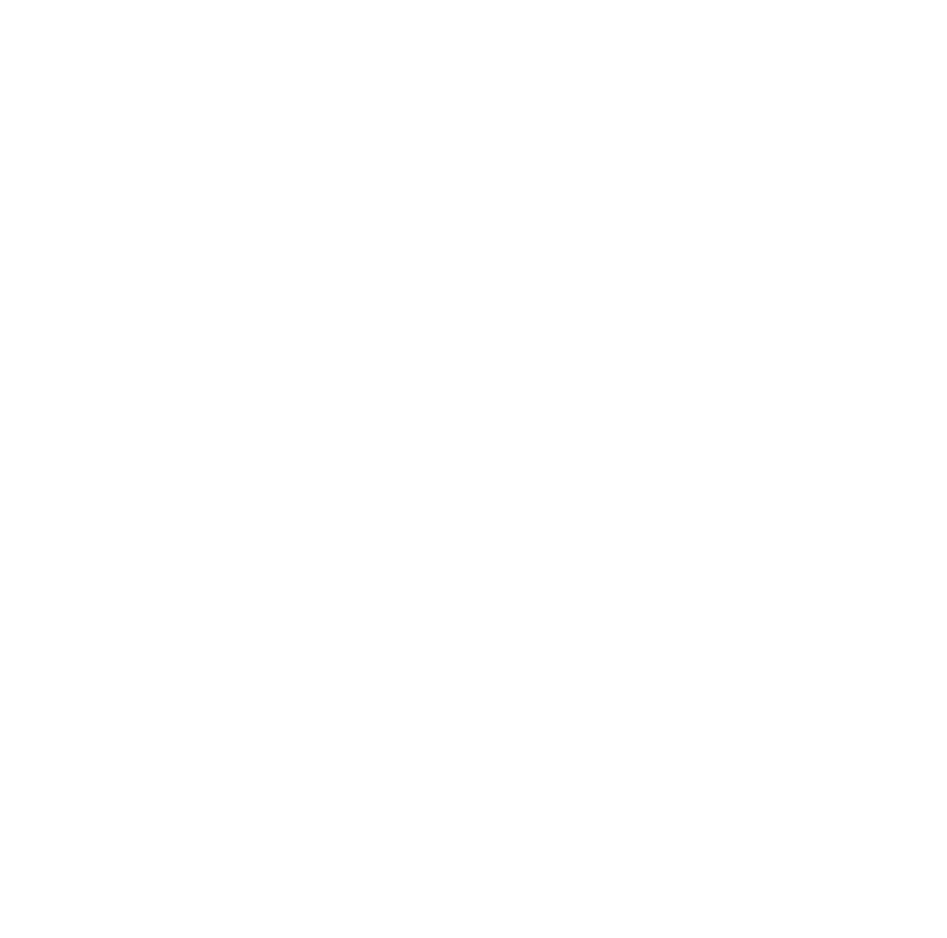
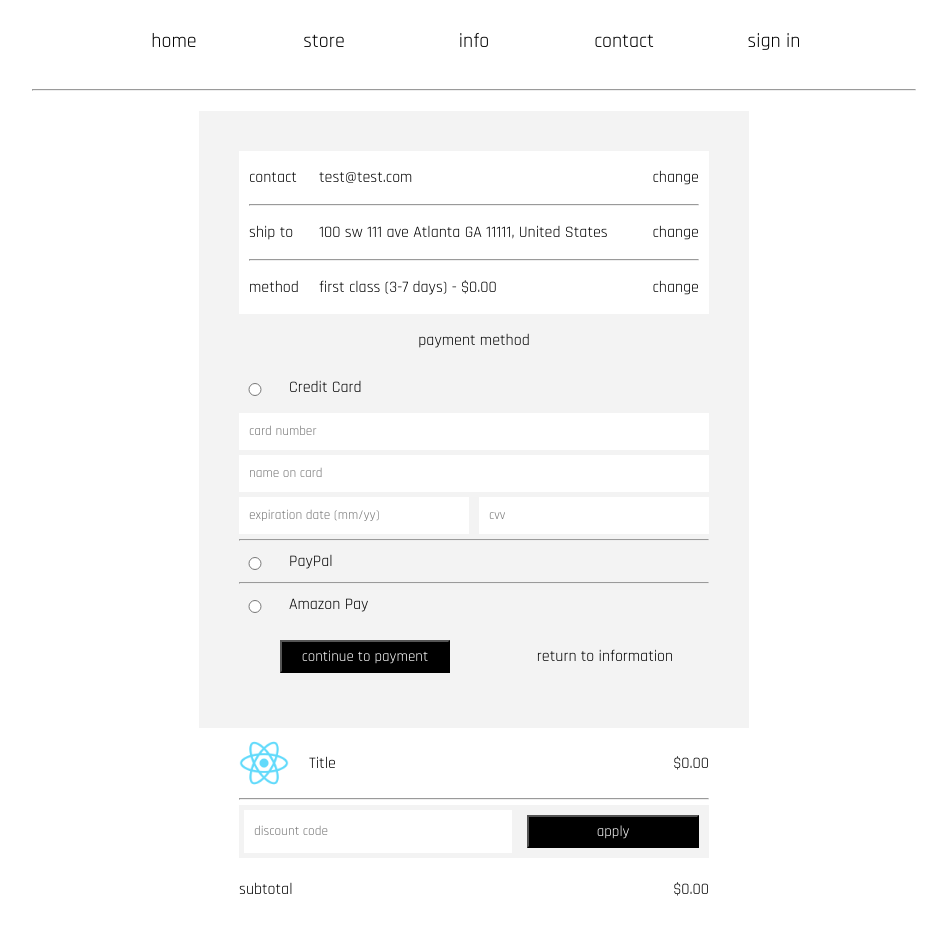
Before and after one commit to ricmat19/Art-Store, a React (Create React App) app in the folder client/: page /payment in a window 1280 px wide. Shown: the top 938 px of the page, without its empty margins (166-1113 px from the left). Before the commit the page ends 800 px from the top, so only its background shows below. Built offline with nearby package versions, Linux system fonts and the light colour scheme.

Commit message:
Payment Page Setup

```diff
--- a/client/public/css/index.css
+++ b/client/public/css/index.css
@@ -210,7 +210,7 @@
     padding: 20px 40px;
 }
 
-.table-hr, .item-hr, .shipping-hr{
+.table-hr, .item-hr, .shipping-hr, .payment-hr{
     margin: 0;
 }
 
@@ -407,7 +407,7 @@
     margin: 0 5px;
 }
 
-.item-details, .profile-info, .admin-item-div, .image-div, .checkout-div, .shipping-div{
+.item-details, .profile-info, .admin-item-div, .image-div, .checkout-div, .shipping-div, .payment-div{
     text-align: center;
     display: grid;
     justify-content: center;
@@ -418,7 +418,7 @@
     margin: 20px 200px;
 }
 
-.checkout-div, .shipping-div{
+.checkout-div, .shipping-div, .payment-div{
     margin: 20px 150px;
 }
 
@@ -564,24 +564,32 @@
     gap: 10px;
 }
 
-.shipping-selection-div{
+.shipping-selection-div, .payment-selection-div{
     background-color: rgb(243, 243, 243);
     padding: 40px;
 }
 
-.shipping-options-div{
+.shipping-options-div, .shipping-info-div, .payment-info-div{
     background-color: white;
     padding: 0 10px;
-    gap: 10px;
 }
 
-.shipping-option{
+.shipping-option, .shipping-info, .payment-info, .payment-option{
     display: grid;
     grid-template-columns: 30px auto auto;
     align-items: center;
+    gap: 20px;
 }
 
-.shipping-button{
+.payment-option{
+    padding: 10px 0;
+}
+
+.shipping-info, .payment-info{
+    grid-template-columns: 50px auto auto;
+}
+
+.shipping-button, .payment-button{
     align-items: center;
 }
 
@@ -606,3 +614,7 @@
 .express-checkout-button-div{
     margin-bottom: 30px;
 }
+
+.payment-input{
+    margin: 5px 0;
+}
--- a/client/src/app.jsx
+++ b/client/src/app.jsx
@@ -7,6 +7,7 @@
 import Cart from "./routes/cart";
 import Checkout from "./routes/checkout";
 import Shipping from "./routes/shipping";
+import Payment from "./routes/payment";
 import Contact from "./routes/contact";
 import AdminCollection from "./routes/adminCollection";
 import AdminCreate from "./routes/adminCreate";
@@ -27,6 +28,7 @@
                     <Route export path="/cart" component={Cart}/>
                     <Route export path="/checkout" component={Checkout}/>
                     <Route export path="/shipping" component={Shipping}/>
+                    <Route export path="/payment" component={Payment}/>
                     <Route exact path="/contact" component={Contact}/>
                     <Route exact path="/admin/collection/:product" component={AdminCollection}/>
                     <Route exact path="/admin/create" component={AdminCreate}/>
--- /dev/null
+++ b/client/src/components/payment.jsx
@@ -0,0 +1,92 @@
+import React from 'react';
+import OrderSummaryC from './orderSummary';
+
+const PaymentC = () => {
+
+    return(
+        <div className="main-body payment-div">
+            <div className="payment-selection-div">
+                <div className="payment-info-div">
+                    <div className="payment-info">
+                        <p className="align-left">contact</p>
+                        <p className="align-left">test@test.com</p>
+                        <a className="align-right" href=""><p>change</p></a>
+                    </div>
+                    <hr className="payment-hr"/>
+                    <div className="payment-info">
+                        <p className="align-left">ship to</p>
+                        <p className="align-left">100 sw 111 ave Atlanta GA 11111, United States</p>
+                        <a className="align-right" href=""><p>change</p></a>
+                    </div>
+                    <hr className="payment-hr"/>
+                    <div className="payment-info">
+                        <p className="align-left">method</p>
+                        <p className="align-left">first class (3-7 days) - $0.00</p>
+                        <a className="align-right" href=""><p>change</p></a>
+                    </div>
+                </div>
+
+                <div className="payment-method-selection-div">
+                    <p>payment method</p>
+                    <div className="payment-options-div">
+                        <div className="payment-option">
+                            <input className="align-left" type="radio" name="payment-method"/>
+                            <label className="align-left">Credit Card</label>
+                        </div>
+                        <div className="payment-info-input-div">
+                            <div className="grid payment-input">
+                                <input type="text" placeholder="card number"/>
+                            </div>
+                            <div className="grid payment-input">
+                                <input type="text" placeholder="name on card"/>
+                            </div>
+                            <div className="two-column-div">
+                                <input type="text" placeholder="expiration date (mm/yy)"/>
+                                <input type="text" placeholder="cvv"/>
+                            </div>
+                            <hr className="payment-hr"/>
+                            <div className="payment-option">
+                                <input className="align-left" type="radio" name="payment-method"/>
+                                <label className="align-left">PayPal</label>
+                            </div>
+                            <hr className="payment-hr"/>
+                            <div className="payment-option">
+                                <input className="align-left" type="radio" name="payment-method"/>
+                                <label className="align-left">Amazon Pay</label>
+                            </div>
+                        </div>
+                    </div>
+                </div>
+                <div className="two-column-div payment-button">
+                    <a href="/payment"><button>continue to payment</button></a>
+                    <a href="/checkout"><p>return to information</p></a>
+                </div>
+            </div>
+            <div className="order-summary">
+                <div>
+                    <OrderSummaryC/>
+                </div>
+                <hr className="checkout-hr"/>
+                <div className="two-column-div checkout-discount">
+                    <input type="text" placeholder="discount code"/>
+                    <button>apply</button>
+                </div>
+                <div className="two-column-div">
+                    <p className="align-left">subtotal</p>
+                    <p className="align-right">$0.00</p>
+                </div>
+                <div className="two-column-div">
+                    <p className="align-left">payment</p>
+                    <p className="align-right">$0.00</p>
+                </div>
+                <hr className="checkout-hr"/>
+                <div className="two-column-div">
+                    <p className="align-left">total</p>
+                    <p className="align-right">$0.00</p>
+                </div>
+            </div>
+        </div>
+    )
+}
+
+export default PaymentC;
--- a/client/src/components/shipping.jsx
+++ b/client/src/components/shipping.jsx
@@ -7,12 +7,19 @@
         <div className="main-body shipping-div">
             <div className="shipping-selection-div">
                 <div className="shipping-info-div">
-                    <div className="email-div">
+                    <div className="shipping-info">
+                        <p className="align-left">contact</p>
+                        <p className="align-left">test@test.com</p>
+                        <a className="align-right" href=""><p>change</p></a>
                     </div>
-                    <div className="shipping-address-div">
+                    <hr className="shipping-hr"/>
+                    <div className="shipping-info">
+                        <p className="align-left">ship to</p>
+                        <p className="align-left">100 sw 111 ave Atlanta GA 11111, United States</p>
+                        <a className="align-right" href=""><p>change</p></a>
                     </div>
                 </div>
-                <hr className="shipping-hr"/>
+
                 <div className="shipping-method-selection-div">
                     <p>shipping method</p>
                     <div className="shipping-options-div">
--- /dev/null
+++ b/client/src/routes/payment.jsx
@@ -0,0 +1,16 @@
+import React from 'react';
+import PaymentC from '../components/payment';
+import FooterC from '../components/footer';
+import HeaderC from '../components/header';
+
+const PaymentR = () => {
+    return(
+        <div>
+            <HeaderC/>
+            <PaymentC/>
+            <FooterC/>
+        </div>
+    )
+}
+
+export default PaymentR;
```
